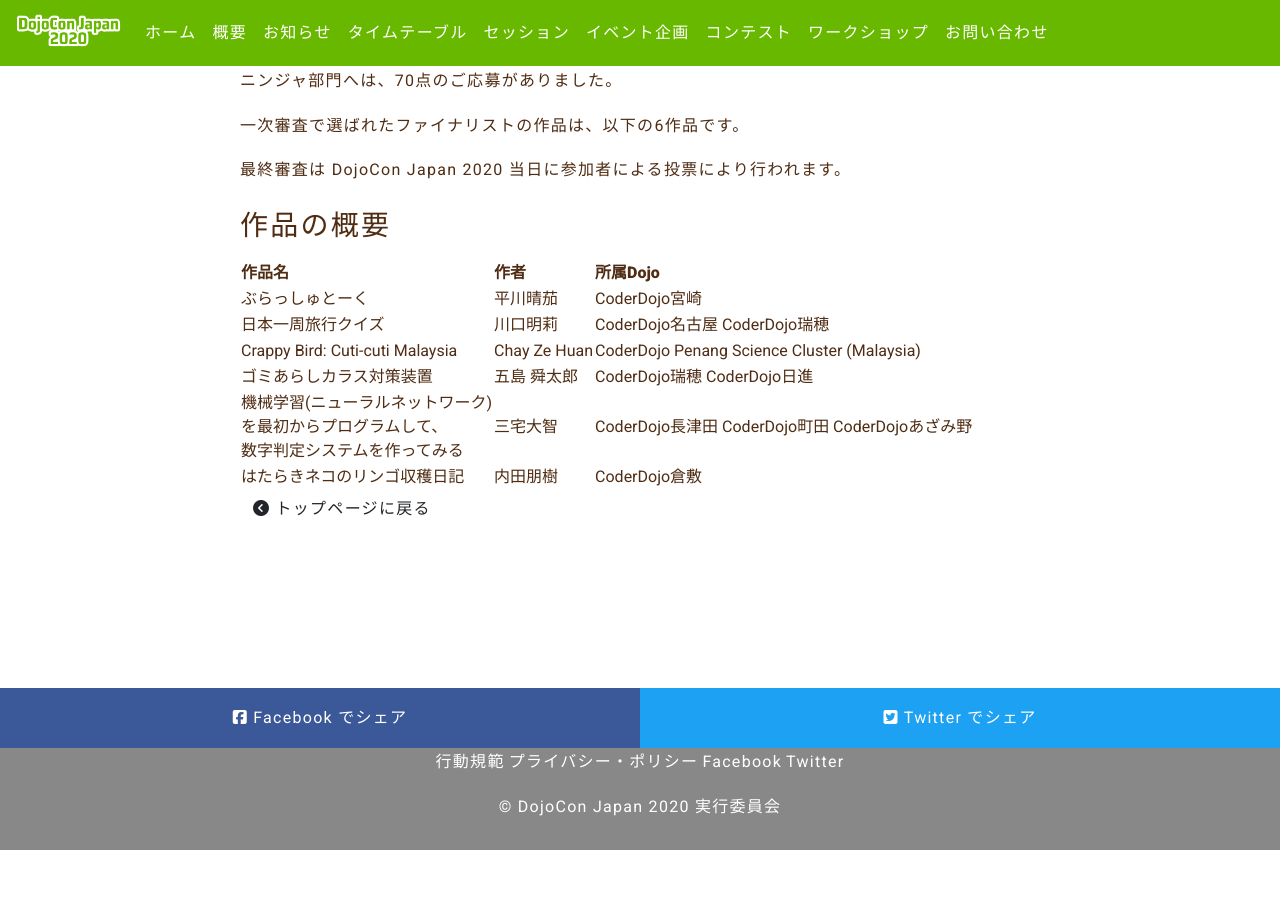
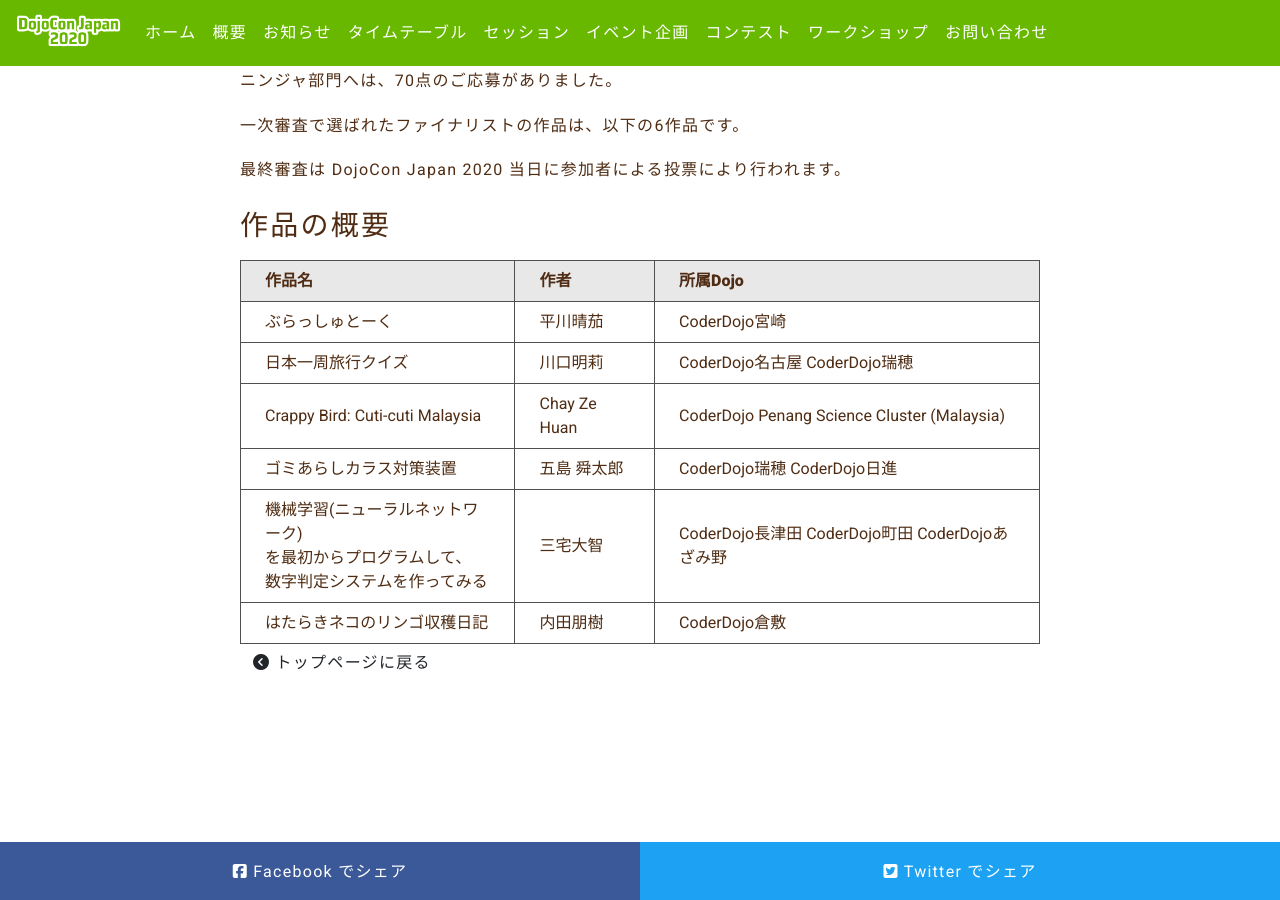
Before and after one commit to coderdojo-japan/dojocon2020.coderdojo.jp, a Jekyll site: the page built from _posts/2020-12-13-contest-ninja-finalist.md, in a window 1280 px wide and 900 px high, scrolled down 503 px. Built offline with Jekyll 4.4.1, drawn with Linux system fonts in a browser that asks for light colours; nearby versions of some CDN libraries; some web fonts are replaced; before the commit the page ends 1353 px from its top, so only the background shows below that.

Commit message:
💄 テーブルのスタイルを追加

```diff
--- a/_sass/_global.scss
+++ b/_sass/_global.scss
@@ -296,3 +296,20 @@
     font-family: 'Noto Sans JP', sans-serif;
     font-weight: bold;
   }
+
+// テーブル
+
+table {
+  border-collapse: collapse;
+  border-spacing: 0;
+}
+
+table th,
+table td {
+  padding: .5em 1.5em;
+  border: 1px solid #505050;
+}
+
+table thead th {
+  background-color: #e8e8e8;
+}
```
